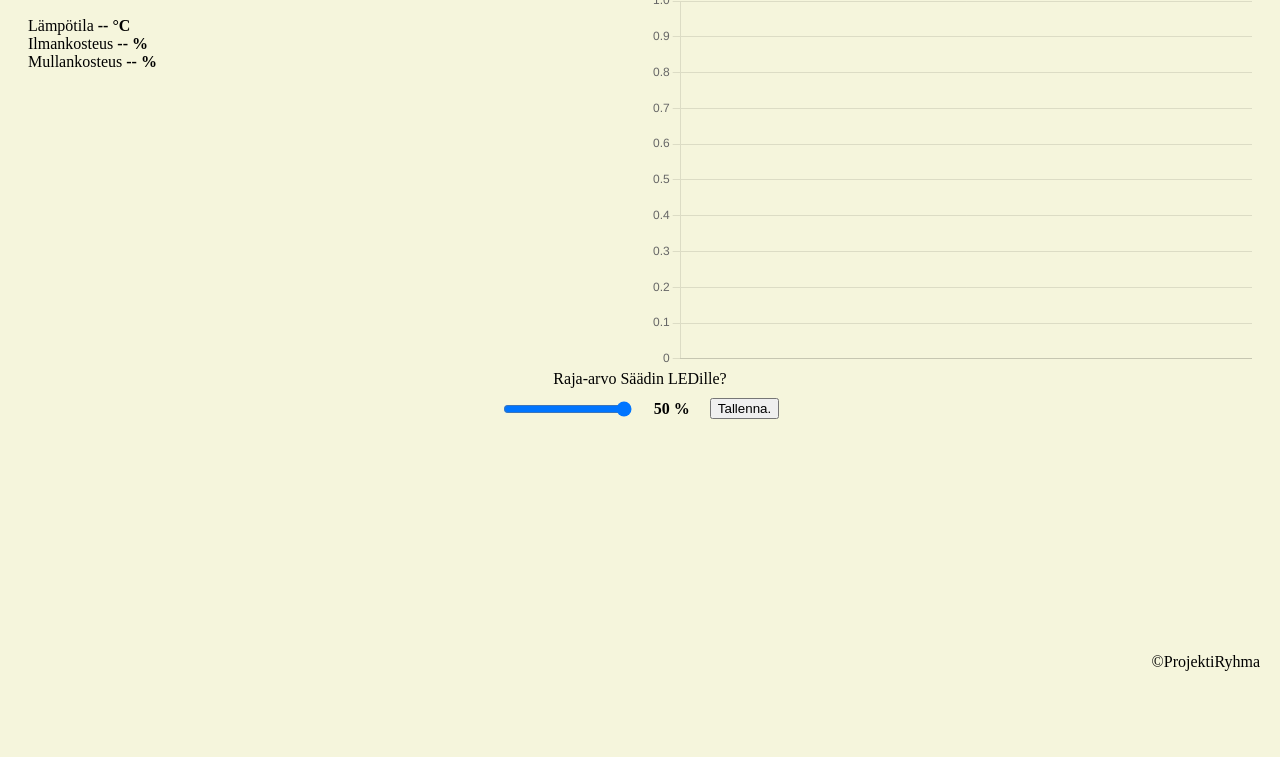
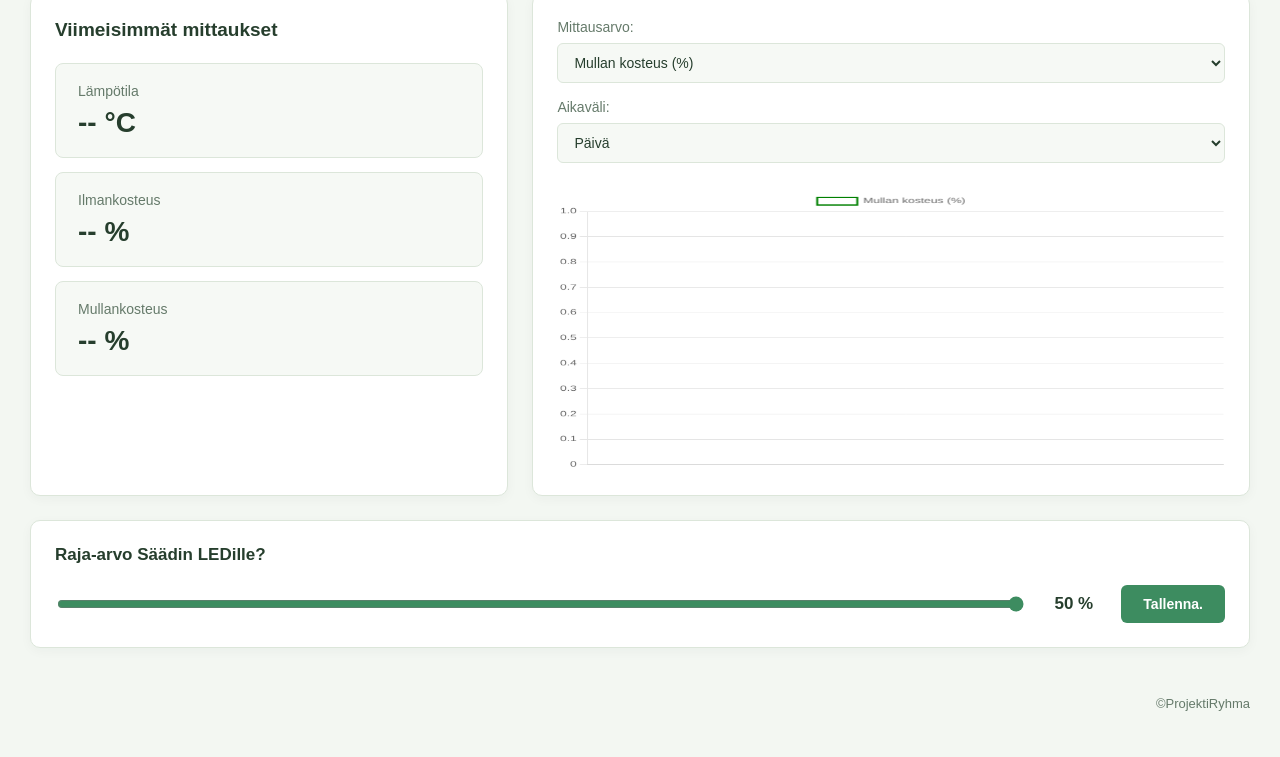
Before and after one commit to FabianTimplaru/Sularin-projekti, a plain HTML site: page front/index.html in a window 1280 px wide. Shown: the part 119-876 px from the top of the page. Before the commit the page ends 800 px from the top, so only its background shows below. Drawn offline with Linux system fonts and the light colour scheme; no server answers.

Commit message:
Initial frontend redesign

```diff
--- a/front/css/styles.css
+++ b/front/css/styles.css
@@ -1,50 +1,232 @@
+/* === 1. Värit ja yleiset asetukset === */
 :root {
-    background-color: beige;
+    --background: #F3F7F2;
+    --card: #FFFFFF;
+    --card-secondary: #F6F9F5;
+    --accent: #3D8C60;
+    --accent-hover: #2D704A;
+    --text: #263E2D;
+    --text-secondary: #657A6A;
+    --border: #DCE6DA;
+}
+
+* {
+    box-sizing: border-box;
 }
 
 body {
-    padding: 10px 20px 10px 20px;
-    font-family: 'Times New Roman', Times, serif;
+    margin: 0 auto;
+    padding: 30px;
+    max-width: 1400px;
+    min-height: 100vh;
+
+    background-color: var(--background);
+    color: var(--text);
+    font-family: Arial, Helvetica, sans-serif;
 }
 
+/* === 2. Otsikko === */
 .otsikko {
-    height: 30px;
-    color: brown
+    margin-bottom: 30px;
+    padding-bottom: 20px;
+    border-bottom: 1px solid var(--border);
 }
 
+.otsikko h1 {
+    margin: 0;
+    font-size: 28px;
+    font-weight: 600;
+}
+
+/* === 3. Pääasettelu === */
 .kaaviot {
-    display: flex;
-    gap: 20px;
+    display: grid;
+    grid-template-columns: 1fr 1.5fr;
+    gap: 24px;
 }
 
 .kaavioLaatikko {
-    position: relative;
-    flex: 1;
-    height: 400px;
+    min-width: 0;
+    padding: 24px;
+
+    background-color: var(--card);
+    border: 1px solid var(--border);
+    border-radius: 10px;
+    box-shadow: 0 3px 12px rgba(38, 62, 45, 0.04);
 }
 
-.rajalaatikko {
+/* === 4. Viimeisimmät mittaukset === */
+.nykyisetMittaukset h2 {
+    margin: 0 0 22px;
+    font-size: 19px;
+    font-weight: 600;
+}
+
+.mittausKortit {
+    display: grid;
+    grid-template-columns: 1fr;
+    gap: 14px;
+}
+
+.mittausKortti {
     display: flex;
     flex-direction: column;
-    align-items: center;
-    gap: 10px;
-    margin: 20px auto;
-    text-align: center;
+    justify-content: center;
+    gap: 8px;
+
+    min-height: 95px;
+    padding: 18px 22px;
+
+    background-color: var(--card-secondary);
+    border: 1px solid var(--border);
+    border-radius: 8px;
+}
+
+.mittausKortti span {
+    color: var(--text-secondary);
+    font-size: 14px;
+}
+
+.mittausKortti strong {
+    color: var(--text);
+    font-size: 28px;
+    font-weight: 600;
+}
+
+/* === 5. Kaavio ja valikot === */
+.kaavioLaatikko label {
+    display: block;
+    margin-bottom: 8px;
+
+    font-size: 14px;
+    font-weight: 500;
+    color: var(--text-secondary);
+}
+
+.kaavioLaatikko select {
+    width: 100%;
+    padding: 10px 12px;
+    margin-bottom: 16px;
+
+    background-color: var(--card-secondary);
+    color: var(--text);
+    border: 1px solid var(--border);
+    border-radius: 6px;
+
+    font-size: 14px;
+    cursor: pointer;
+}
+
+.kaavioLaatikko select:focus {
+    outline: 2px solid var(--accent);
+    outline-offset: 2px;
+}
+
+#historiaKaavio {
+    display: block;
+    width: 100% !important;
+    height: 280px !important;
+    margin-top: 12px;
+}
+
+/* === 6. Kosteuden raja-arvosäädin === */
+.rajalaatikko {
+    margin-top: 24px;
+    padding: 24px;
+
+    background-color: var(--card);
+    border: 1px solid var(--border);
+    border-radius: 10px;
+    box-shadow: 0 3px 12px rgba(38, 62, 45, 0.04);
+}
+
+.rajalaatikko label {
+    display: block;
+    margin-bottom: 20px;
+
+    font-size: 17px;
+    font-weight: 600;
 }
 
 .kosteusRajaSaadin {
     display: flex;
     align-items: center;
-    gap: 10px;
+    gap: 20px;
+}
+
+.kosteusRajaSaadin input[type="range"] {
+    flex: 1;
+    min-width: 0;
+    accent-color: var(--accent);
+    cursor: pointer;
 }
 
 .kosteusRajaSaadin output {
-    min-width: 3.5em;
-    font-weight: bold;
+    min-width: 55px;
+    font-size: 17px;
+    font-weight: 600;
+    text-align: center;
 }
 
+.kosteusRajaSaadin button {
+    padding: 11px 22px;
+
+    background-color: var(--accent);
+    color: white;
+    border: none;
+    border-radius: 6px;
+
+    font-size: 14px;
+    font-weight: 600;
+    cursor: pointer;
+    transition: background-color 0.2s;
+}
+
+.kosteusRajaSaadin button:hover {
+    background-color: var(--accent-hover);
+}
+
+/* === 7. Alatunniste === */
 #footer {
-    position: fixed;
-    bottom: 10px;
-    right: 20px;
+    margin-top: 32px;
+    padding: 16px 0;
+
+    text-align: right;
+    font-size: 13px;
+    color: var(--text-secondary);
 }
+
+/* === 8. Responsiivisuus === */
+@media (max-width: 850px) {
+    body {
+        padding: 20px;
+    }
+
+    .kaaviot {
+        grid-template-columns: 1fr;
+    }
+}
+
+@media (max-width: 480px) {
+    body {
+        padding: 14px;
+    }
+
+    .kaavioLaatikko,
+    .rajalaatikko {
+        padding: 18px;
+    }
+
+    .kosteusRajaSaadin {
+        flex-wrap: wrap;
+        gap: 12px;
+    }
+
+    .kosteusRajaSaadin input[type="range"] {
+        flex-basis: 100%;
+    }
+
+    .otsikko h1 {
+        font-size: 23px;
+    }
+}
```
